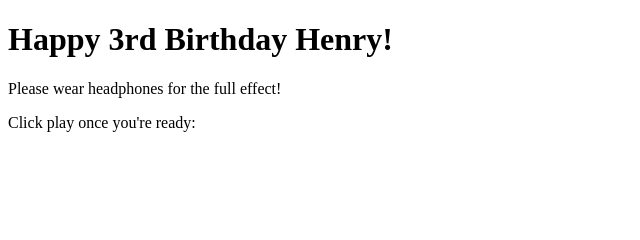
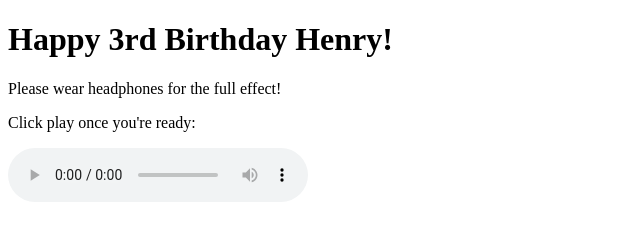
Before and after one commit to leslie-alldridge/knocking-sound, a plain HTML site: page index.html in a window 1280 px wide. Shown: the whole page, without its empty margins (0-640 px from the left). Drawn offline with Linux system fonts and the light colour scheme.

Commit message:
Update index.html

```diff
--- a/index.html
+++ b/index.html
@@ -9,7 +9,10 @@
     <h1>Happy 3rd Birthday Henry!</h1>
     <p>Please wear headphones for the full effect!</p>
     <p>Click play once you're ready:</p>
-
+       <audio controls>
+        <source src="https://leslie-alldridge.github.io/knocking-sound/sound.mp3" type="audio/mpeg">
+      Your browser does not support the audio element.
+      </audio>
 </body>
 
 </html>
```
